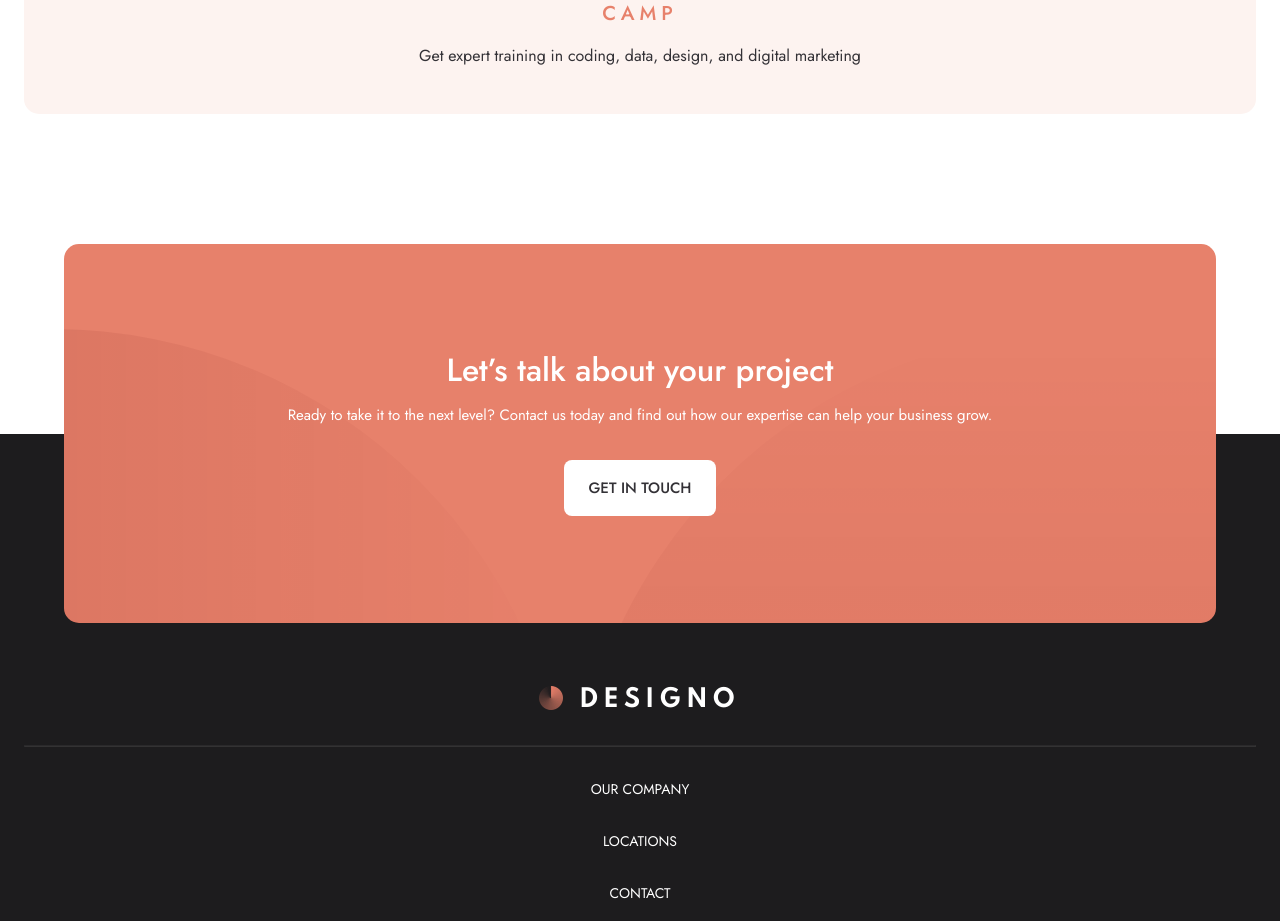
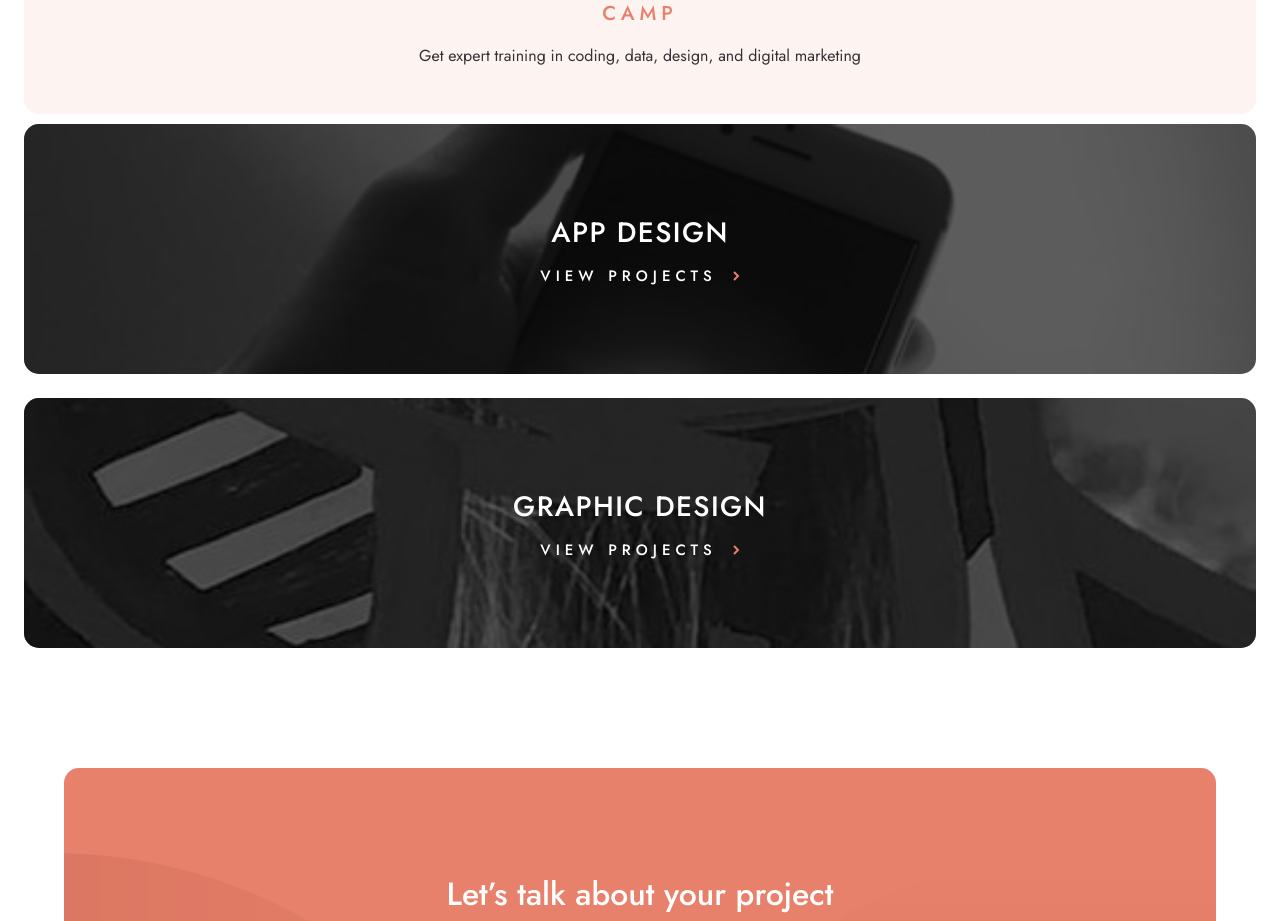
Before and after one commit to jvictorPS/Website_Designo, a React (Vite) app: page /WebDesign in a window 1280 px wide. Shown: the part 3480-4401 px from the top of the page. Built offline with nearby package versions, Linux system fonts and the light colour scheme.

Commit message:
componente para organização dos cards de serviços

```diff
--- /dev/null
+++ b/src/components/atoms/ServicesCardsOrganizer/index.jsx
@@ -0,0 +1,13 @@
+/* eslint-disable react/prop-types */ // TODO: upgrade to latest eslint tooling
+
+
+import { Organizer } from "./style";
+
+
+export default function ServicesCardsOrganizer({children}) {
+    return (
+        <Organizer>
+            {children}
+        </Organizer>
+    )
+}
--- /dev/null
+++ b/src/components/atoms/ServicesCardsOrganizer/style.js
@@ -0,0 +1,9 @@
+import styled from "styled-components";
+
+
+export const Organizer = styled.section`
+    display: flex;
+    flex-direction: column;
+    gap: 24px;
+    margin: 0 24px;
+`
--- a/src/pages/AppDesign/index.jsx
+++ b/src/pages/AppDesign/index.jsx
@@ -1,7 +1,9 @@
 import ServiceIntroductionCard from "../../components/atoms/ServiceIntroductionCard";
 import ProjectsSection from "../../components/molecules/ProjectsSection";
-
+import webService from '../../assets/home/desktop/image-web-design-large.jpg'
+import graphicService from '../../assets/home/desktop/image-graphic-design.jpg'
 import projects from '../../data/projects.js'
+import ServiceCard from "../../components/atoms/ServiceCard";
 
 
 
@@ -13,8 +15,20 @@ export default function AppDesign() {
                 description={'Our mobile designs bring intuitive digital solutions to your customers right at their fingertips.'}
             />
 
+
             <ProjectsSection projects={projects.app}/>
 
+                    <ServiceCard
+                        to={'/webdesign'}
+                        title={'Web design'}
+                        image={webService}
+                    />
+
+                    <ServiceCard
+                        to={'/GraphicDesign'}
+                        title={'Graphic Design'}
+                        image={graphicService}
+                    />
         </>
     )
 }
--- a/src/pages/GraphicDesign/index.jsx
+++ b/src/pages/GraphicDesign/index.jsx
@@ -1,7 +1,9 @@
 import ServiceIntroductionCard from "../../components/atoms/ServiceIntroductionCard";
 import ProjectsSection from "../../components/molecules/ProjectsSection";
-
+import webService from '../../assets/home/desktop/image-web-design-large.jpg'
+import appService from '../../assets/home/desktop/image-app-design.jpg'
 import projects from '../../data/projects.js'
+import ServiceCard from "../../components/atoms/ServiceCard";
 
 
 
@@ -14,8 +16,20 @@ export default function GraphicDesign() {
                 description={'We deliver eye-catching branding materials that are tailored to meet your business objectives.'}
             />
 
+
             <ProjectsSection projects={projects.graphic}/>
 
+                    <ServiceCard
+                        to={'/webdesign'}
+                        title={'Web design'}
+                        image={webService}
+                    />
+
+                    <ServiceCard
+                        to={'/AppDesign'}
+                        title={'App design'}
+                        image={appService}
+                    />
 
         </>
     )
--- a/src/pages/WebDesign/index.jsx
+++ b/src/pages/WebDesign/index.jsx
@@ -1,7 +1,10 @@
 import ServiceIntroductionCard from "../../components/atoms/ServiceIntroductionCard";
 import ProjectsSection from "../../components/molecules/ProjectsSection";
-
+import appService from '../../assets/home/desktop/image-app-design.jpg'
+import graphicService from '../../assets/home/desktop/image-graphic-design.jpg'
 import projects from '../../data/projects.js'
+import ServiceCard from "../../components/atoms/ServiceCard";
+import ServicesCardsOrganizer from "../../components/atoms/ServicesCardsOrganizer";
 
 
 export default function WebDesign() {
@@ -14,6 +17,19 @@ export default function WebDesign() {
 
             <ProjectsSection projects={projects.web}/>
 
+            <ServicesCardsOrganizer>
+                    <ServiceCard
+                        to={'/AppDesign'}
+                        title={'App design'}
+                        image={appService}
+                    />
+
+                    <ServiceCard
+                        to={'/GraphicDesign'}
+                        title={'Graphic Design'}
+                        image={graphicService}
+                    />
+            </ServicesCardsOrganizer>
         </>
     )
 }
```
